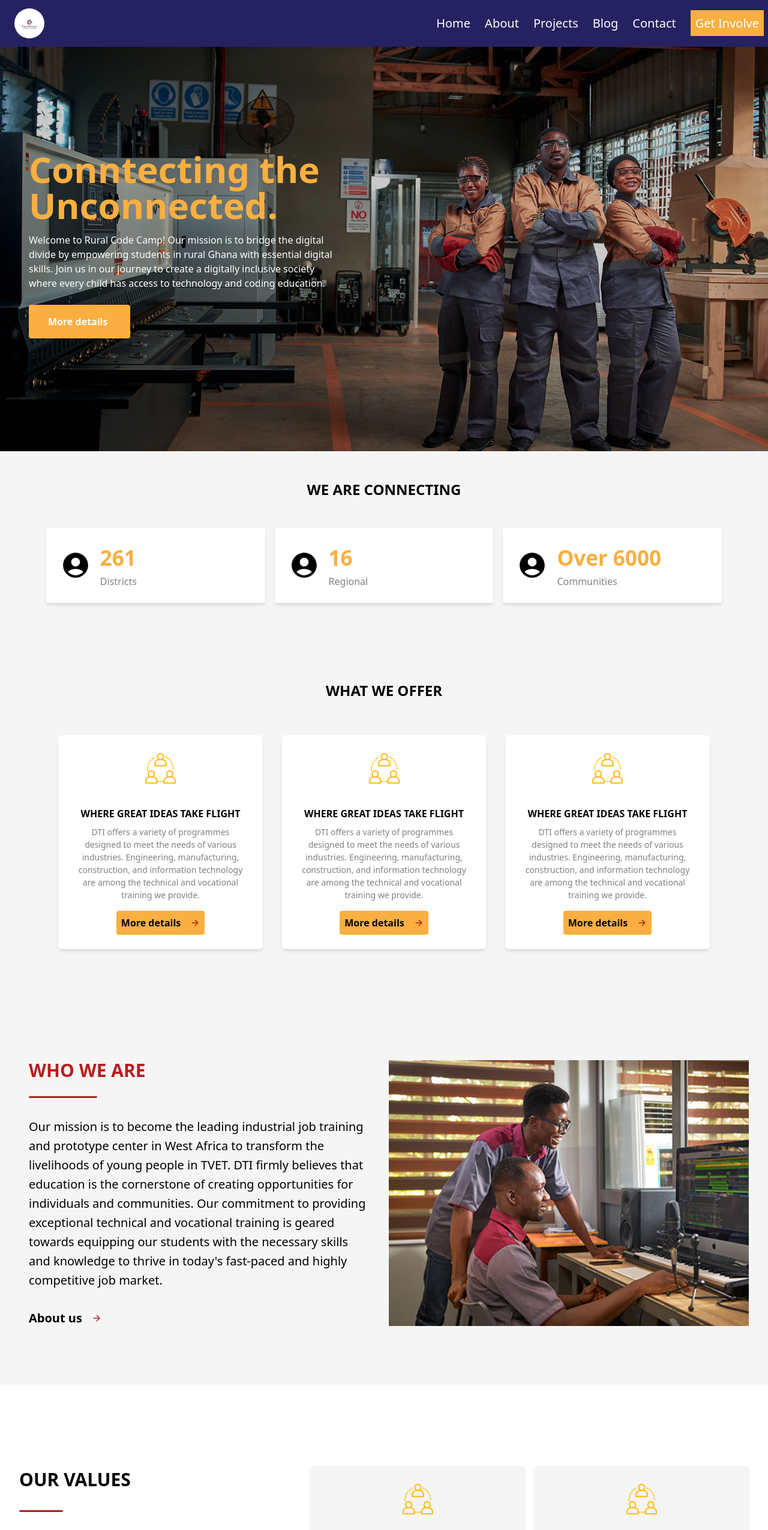
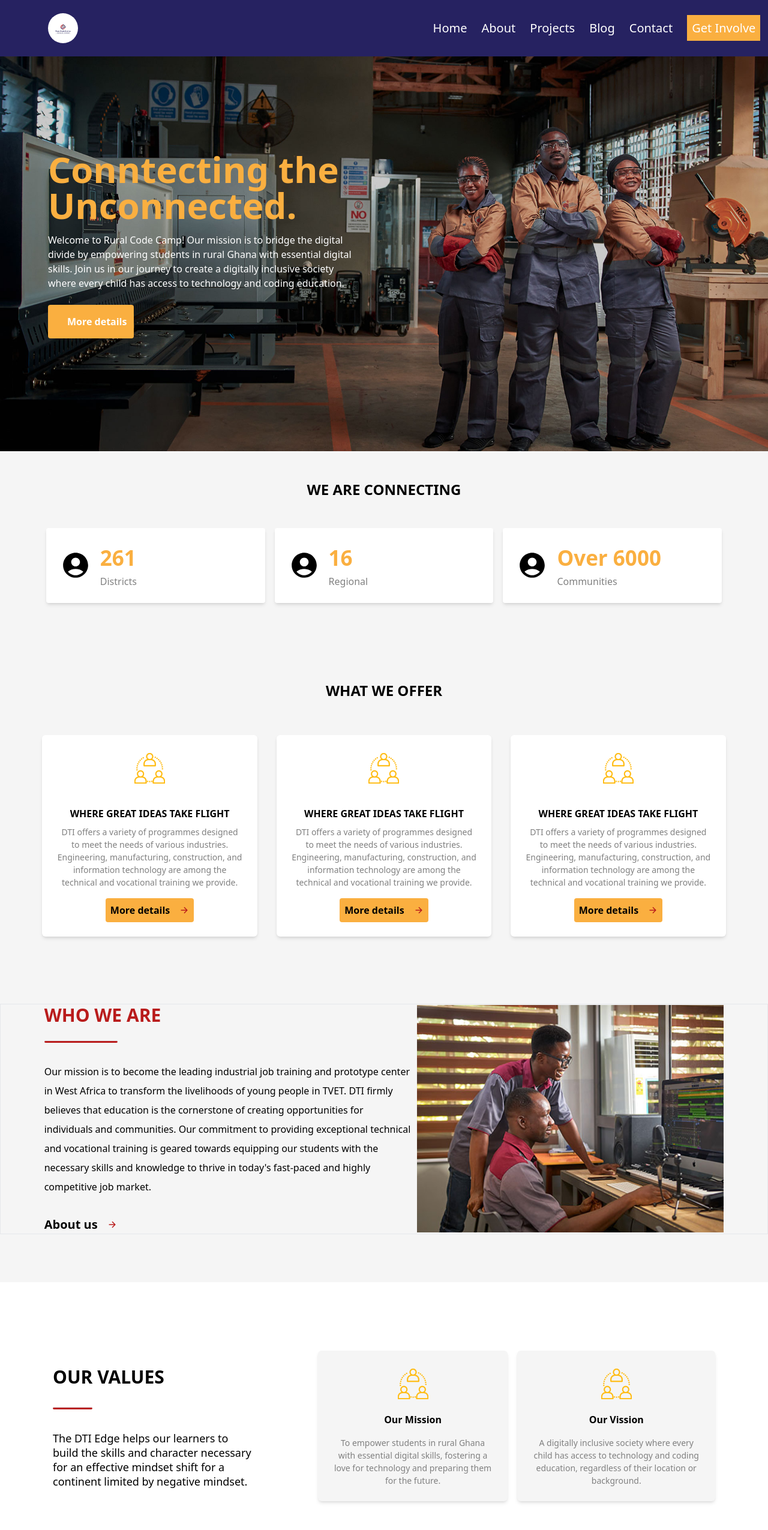
Before and after one commit to NextHubImpact/console-ghana, a React (Vite) app: page / in a window 1280 px wide. Shown: the top 2550 px of the page at 60% size. Built offline with nearby package versions, Linux system fonts and the light colour scheme.

Commit message:
layout updated

```diff
--- a/src/App.jsx
+++ b/src/App.jsx
@@ -22,7 +22,7 @@ function App() {
   return (
     <>
       <BrowserRouter>
-      <div className="bg-[whitesmoke]">
+      <div className="bg-[whitesmoke] m-">
         <div className="fixed top-0 z-10 w-full ">
         <Navbar   />
         </div>
--- a/src/components/Content.jsx
+++ b/src/components/Content.jsx
@@ -66,9 +66,9 @@ const Content = () => {
   ];
   const values = [
     {
-      title: "WHERE GREAT IDEAS TAKE FLIGHT",
+      title: "Our Mission",
       article:
-        "DTI offers a variety of programmes designed to meet the needs of various industries. ",
+        " To empower students in rural Ghana with essential digital skills, fostering a love for technology and preparing them for the future. ",
       link: "More details",
       icons: {
         arrowIcon: <IoArrowForward className="text-red-700" />,
@@ -77,9 +77,9 @@ const Content = () => {
       img: progImg1,
     },
     {
-      title: "WHERE GREAT IDEAS TAKE FLIGHT",
+      title: "Our Vission",
       article:
-        "DTI offers a variety of programmes designed to meet the needs of various industries.",
+        " A digitally inclusive society where every child has access to technology and coding education, regardless of their location or background.",
       link: "More details",
       icons: {
         arrowIcon: <IoArrowForward className="text-red-700" />,
@@ -182,7 +182,7 @@ const Content = () => {
 
       {/* what we offer */}
       <section className="mt-[8rem]">
-        <div className="mx-8 ">
+        <div className="mx- ">
           <h1 className="text-center uppercase text-[24px] font-bold">what we offer</h1>
           <div className="mt-14 mb-[6rem] lg:flex  xl:flex justify-center gap-8 ">
             {highlightCard.map((val, index) => {
@@ -210,10 +210,9 @@ const Content = () => {
 
       {/* who we are */}
       <section className=" my-[5rem] ">
-        <div className="mx-8 flex flex-col items-center gap-8">
-          <div className="text-5xl mb-6">{/* <h1>About Us</h1> */}</div>
-          <div className=" flex flex-col  items-center lg:flex-row  gap-4 bg-[whitesmoke] ">
-            <div className="lg:w-[50%] p-4  gap-4 flex flex-col items-center  lg:flex-row ">
+        <div className="bord flex bor items-center justify-center ">
+          <div className=" flex flex-col mx- border items-center justify-center lg:flex-row  gap-2 bg-[whitesmoke] ">
+            <div className="lg:w-[48%] p-  gap-4 flex  justify-center flex-col items-center  lg:flex-row ">
               {/* left article --who we are-- */}
               <div className=" w-full flex justify-between flex-col gap-8 ">
                 <div className="">
@@ -222,7 +221,7 @@ const Content = () => {
                   </h1>
                   <hr className="w-[20%] rounded mt-6 h-1 bg-red-700" />
                 </div>
-                <article className="leading-8 text-[20px]">
+                <article className="leading-8 text-[16px]">
                   Our mission is to become the leading industrial job training
                   and prototype center in West Africa to transform the
                   livelihoods of young people in TVET. DTI firmly believes that
@@ -243,7 +242,7 @@ const Content = () => {
 
             {/* right img */}
 
-            <figure className="lg: flex justify-end w-[50%] p-  ">
+            <figure className="lg: flex justify-end w-[40%] p-  ">
               <img className="lg: w-[100%]   rounded-" src={progImg1} alt="" />
             </figure>
           </div>
@@ -252,8 +251,8 @@ const Content = () => {
 
       {/* our values */}
       <section className="my-[5rem] mx- bg-white">
-        <div className="">
-          <div className="flex  justify-between mx-8 h-[60vh] items-center">
+        <div className="mx-12">
+          <div className="flex  justify-between mx-10 h-[60vh] items-center">
             <div className="flex  flex-col gap-6  w-[30%] ">
               <div className="uppercase font-semibold flex mb-3  flex-col gap-3">
                 <h2 className="text-[30px]">our values</h2>
@@ -295,14 +294,14 @@ const Content = () => {
 
       {/* cards */}
       <section className="">
-        <div className="mx-8 ">
-          <div className="mt-14 mb-[6rem] lg:flex  xl:flex justify-between gap-8 ">
+        <div className="mx- ">
+          <div className="mt-14 mb-[6rem] lg:flex  xl:flex justify-center gap-8 ">
             {highlightCard.map((val, index) => {
               const { title, article, link, icons } = val;
               return (
                 <div
                   key={index}
-                  className=" flex flex-col  text-white items-center gap-2 bg-[#262261] p-  shadow-sm mb-4 lg:w-[30%] h-[60%] xl:w-[28%] p-8"
+                  className=" flex flex-col  text-white items-center justify-center gap-2 bg-[#262261] p-  shadow-sm mb-4 lg:w-[30%] h-[60%] xl:w-[28%] p-8"
                 >
                   <div className="mb-6">
                     <img src={icons.whoweareIcon} alt="" />
@@ -322,9 +321,9 @@ const Content = () => {
 
       {/* our activities*/}
       <section className="">
-        <div className="mx-8  my-14">
+        <div className="mx-10  my-14">
           <h1 className="text-5xl text-center ">Our Actitvites</h1>
-          <div className="mt-14 mb-[6rem] lg:flex  xl:flex justify-between gap-8">
+          <div className="mt-14 mb-[6rem] lg:flex  xl:flex justify-center gap-6">
             {highlightCard.map((val, index) => {
               const { title, article, link, icon, img } = val;
               return (
@@ -352,34 +351,34 @@ const Content = () => {
 
       {/* blog */}
       <section className="">
-        <div className="my-12 mx-8 bg-[#111]">
-          <div className="flex flex-col justify-center items-center ">
+        <div className="my-12 mx bg-[#111]">
+          <div className="flex flex-col justify-center gap- items-center ">
             <iv className=" pt-12 lg:">
               <h2 className=" mb-14 text-center font-bold text-[24px] text-[#EE4036] lg:text-[48px]">
                 Blog
               </h2>
             </iv>
 
-            <div className=" flex items-center justify-center">
-              <div className=" flex items-center text-white justify-center mb-14 gap-4">
+            <div className=" flex items-center  justify-center">
+              <div className=" flex items-center text-white justify-center mb-14 gap-8 ">
                 {blogData.map((val, index) => {
                   const { img, title, author, date, icons } = val;
                   return (
                     <div
                       key={index}
-                      className="w-[25%]  flex flex-col justify-center items-center"
+                      className="w-[28%]  flex flex-col justify-center items-center "
                     >
                       <img src={img} className="w-[%]" alt="" />
-                      <div className="my-8">
-                        <div className="flex justify-start items-center gap-4 py-2">
-                          <span className="flex items-center gap-2">
+                      <div className="my-8 ">
+                        <div className="flex justify-start items-center text-[#faaf40] gap-4 py-2">
+                          <span className="flex items-center gap-2 ">
                             {icons.authorIcon} {author}
                           </span>
-                          <span className="flex items-center gap-2">
+                          <span className="flex items-center gap-2 ">
                             {icons.dateIcon} {date}
                           </span>
                         </div>
-                        <div className="my-">
+                        <div className="text-[gray]">
                           <h2 className="  text-wrap">{title}</h2>
                         </div>
                       </div>
@@ -395,14 +394,14 @@ const Content = () => {
       {/* partners */}
       <section className="">
         <div className="mx-8">
-          <div className="mt-14 lg:flex items-center my-14">
-            <div className="flex  flex-col gap-6  lg:w-[50%] ">
+          <div className="mt-14 lg:flex items-center  gap-6 justify-center my-14">
+            <div className="flex  flex-col gap-6  lg:w-[40%] ">
               <div className="uppercase font-semibold flex mb-3  flex-col gap-3">
                 <h2 className="text-[30px]">INDUSTRY PARTNERS</h2>
                 <hr className="text-4xl w-[20%] rounded mt-4 h-1 bg-red-700" />
               </div>
               <div className="mb-">
-                <article className="leading-6 text-[18px]">
+                <article className="leading- text-[16px]">
                   The DTI Edge helps our learners to build the skills and
                   character necessary for an effective mindset shift for a
                   continent limited by negative mindset. Our learners continue
@@ -415,14 +414,14 @@ const Content = () => {
               </div>
             </div>
 
-            <div className="lg:flex-1">
-              <div className="flex flex-wrap items-center justify-around my-[4rem] gap-8">
-                <img className="w-[30%] lg:w-[20%]" src={htu} alt="" />
-                <img className="w-[30%] lg:w-[20%]" src={asase} alt="" />
-                <img className="w-[30%] lg:w-[20%]" src={techlabs} alt="" />
-                <img className="w-[30%] lg:w-[20%]" src={asco} alt="" />
-                <img className="w-[30%] lg:w-[20%]" src={knust} alt="" />
-                <img className="w-[30%] lg:w-[20%]" src={accra} alt="" />
+            <div className="lg:w-[52%]">
+              <div className="flex flex-wrap items-center justify-around my-[4rem] gap-4">
+                <img className="w-[30%] lg:w-[25%] border-2 border-[#faaf40] rounded-md" src={htu} alt="" />
+                <img className="w-[30%] lg:w-[30%] border-2 border-[#faaf40] rounded-md" src={asase} alt="" />
+                <img className="w-[30%] lg:w-[25%] border-2 border-[#faaf40] rounded-md" src={techlabs} alt="" />
+                <img className="w-[30%] lg:w-[25%] border-2 border-[#faaf40] rounded-md" src={asco} alt="" />
+                <img className="w-[30%] lg:w-[30%] border-2 border-[#faaf40] rounded-md" src={knust} alt="" />
+                <img className="w-[30%] lg:w-[25%] border-2 border-[#faaf40] rounded-md" src={accra} alt="" />
               </div>
             </div>
           </div>
--- a/src/components/Hero.jsx
+++ b/src/components/Hero.jsx
@@ -46,7 +46,7 @@ const Hero = ({}) => {
     }, [index]);
 
   return (
-    <div className='slideshow mt'>
+    <div className='slideshow '>
 
         <div className="slideshowSlider"
              style={{ transform: `translate3d(${-index * 100}%, 0, 0)` }}
@@ -70,11 +70,11 @@ const Hero = ({}) => {
                 }}
                  className=' text-white'
                 >
-                  <div className="w-[40%] flex ml-12  flex-col gap-4 itms-center">
+                  <div className="w-[40%] flex ml-20   flex-col gap-4 itms-center">
                     <h1 className=' text-6xl text-[#faaf40] text-cente text-wrap font-bold '>{images.title}</h1>
                     <p className='text- text-wrap'>{images.article}</p>
                     <NavLink to={images.link} >
-                      <p className='bg-[#faaf40] w-[33%] py-4 px-8 rounded flex itms-center gap-4 mt-2 font-semibold'>{images.link}</p>
+                      <p className='bg-[#faaf40] w-[28%] py-4 px-8 rounded flex itms-center gap-4 mt-2 font-semibold'>{images.link}</p>
                     </NavLink>
                   </div>
                 </div>
--- a/src/components/Navbar.jsx
+++ b/src/components/Navbar.jsx
@@ -1,65 +1,61 @@
-import React, {useState} from 'react'
-import MediaQuery from 'react-responsive'
-import lightLogo from '../assets/logo/rural-logo.png'
-import darkLogo from '../assets/logo/logo-black.png'
-import { NavLink, Link } from 'react-router-dom';
+import React, { useState } from "react";
+import MediaQuery from "react-responsive";
+import lightLogo from "../assets/logo/rural-logo.png";
+import darkLogo from "../assets/logo/logo-black.png";
+import { NavLink, Link } from "react-router-dom";
 
-import { IoMenu , IoClose} from "react-icons/io5";
-import { IoSearch } from 'react-icons/io5';
-import {MdOutlineKeyboardArrowDown} from 'react-icons/md'
-import Sidebar from './Sidebar';
-
-
+import { IoMenu, IoClose } from "react-icons/io5";
+import { IoSearch } from "react-icons/io5";
+import { MdOutlineKeyboardArrowDown } from "react-icons/md";
+import Sidebar from "./Sidebar";
 
 const Navbar = ({}) => {
-    const [sidebar,  setSidebar] = useState(false);
+  const [sidebar, setSidebar] = useState(false);
   const [closeMenu, setClosemenu] = useState(false);
   const [colorChange, setColorchange] = useState(false);
-    const [media, SetMedia] = useState(false)
+  const [media, SetMedia] = useState(false);
 
   const showSidebar = () => {
-      setSidebar(!sidebar)
+    setSidebar(!sidebar);
     setClosemenu(!closeMenu);
   };
 
   const query = () => {
-      SetMedia(matchMedia(1024))
-    }
+    SetMedia(matchMedia(1024));
+  };
 
   const SidebarData = [
     {
-          id: '1',
-          title: 'Home',
-          path: '/',
+      id: "1",
+      title: "Home",
+      path: "/",
     },
     {
-        id: '2',
-          title: 'About',
-          path: '/about',
+      id: "2",
+      title: "About",
+      path: "/about",
     },
     {
-        id: '3',
-          title: 'Projects',
-          path: '/projects',
+      id: "3",
+      title: "Projects",
+      path: "/projects",
     },
     {
-        id: '4',
-          title: 'Blog',
-          path: '/Blog'
+      id: "4",
+      title: "Blog",
+      path: "/Blog",
     },
     {
-        id: '5',
-          title: 'Contact',
-          path: '/contact'
+      id: "5",
+      title: "Contact",
+      path: "/contact",
     },
     {
-        id: '6',
-        title: 'Get Involve',
-        path: '/getinvolve'
-      }
-
-  ]
-
+      id: "6",
+      title: "Get Involve",
+      path: "/getinvolve",
+    },
+  ];
 
   // nav bg color change //
 
@@ -67,48 +63,63 @@ const Navbar = ({}) => {
     if (window.scrollY >= 10) {
       setColorchange(true);
     } else {
-        setColorchange(false)
+      setColorchange(false);
+    }
   };
-    }
 
-    window.addEventListener('scroll', changeNavbarColor)
+  window.addEventListener("scroll", changeNavbarColor);
 
   return (
-    <div className={colorChange ? 'bg-black flex justify-between p-2 items-center sticky top- z-10 w-full ' : 'bg-[#262261]  flex justify-between p-2 items-center sticky z-10 top-  w-full '}>
-
+    <nav className={colorChange ? "bg-black  w-full " : "bg-[#262261]  "}>
+      <div className="flex mx-12 justify-between p-4  items-center sticky top-0 z-10">
         <div className=" pl-4">
-        <img className='w-[10%] bg-[white]  rounded-[50%] pl- lg:w-[10%] xl:w-[10%]' src={colorChange? lightLogo : lightLogo} alt="" />
+          <img
+            className="w-[10%] bg-[white]  rounded-[50%] pl- lg:w-[10%] xl:w-[10%]"
+            src={colorChange ? lightLogo : lightLogo}
+            alt=""
+          />
         </div>
 
-        {
-          sidebar ?  <Sidebar/> :
-          ''
+        {sidebar ? <Sidebar /> : ""}
+
+        <nav className="hidden lg:block w-[45%] ">
+          <ul className="lg: flex text-nowrap gap-2 py-2  justify-between items-center xl:p-4 ">
+            {SidebarData.map((item, index) => {
+              return (
+                <Link
+                  to={item.path}
+                  key={index}
+                  className={
+                    colorChange
+                      ? "text-white px-2 xl:text-[20px] "
+                      : "text-white px-2 xl:text-[20px] "
                   }
-
-
-      <nav className='hidden lg:block w-[45%] ' >
-
-        <ul className='lg: flex text-nowrap gap-2 py-2  justify-between items-center xl:p-4 '>
-            {SidebarData.map((item, index) => {
-                return ( <Link to={item.path} key={index} className={colorChange? 'text-white px-2 xl:text-[20px] ' : 'text-white px-2 xl:text-[20px] ' }>
-                        <span className={index == 5 ? 'bg-[#faaf40] p-2 text-white' : 'bg-inherit' } >{item.title}</span>
-
-                    </Link>)
+                >
+                  <span
+                    className={
+                      index == 5 ? "bg-[#faaf40] p-2 text-white" : "bg-inherit"
+                    }
+                  >
+                    {item.title}
+                  </span>
+                </Link>
+              );
             })}
           </ul>
         </nav>
 
         <div className=" flex text-white items-center gap-4 text-2xl lg:hidden">
-         <IoSearch/>
+          <IoSearch />
 
-        {
-          closeMenu ? <IoClose onClick={showSidebar}/>
-          :  <IoMenu onClick={showSidebar} />
-        }
+          {closeMenu ? (
+            <IoClose onClick={showSidebar} />
+          ) : (
+            <IoMenu onClick={showSidebar} />
+          )}
         </div>
+      </div>
+    </nav>
+  );
+};
 
-    </div>
-  )
-}
-
-export default Navbar
+export default Navbar;
```
Lines whose indentation alone changed are shown as unchanged.
